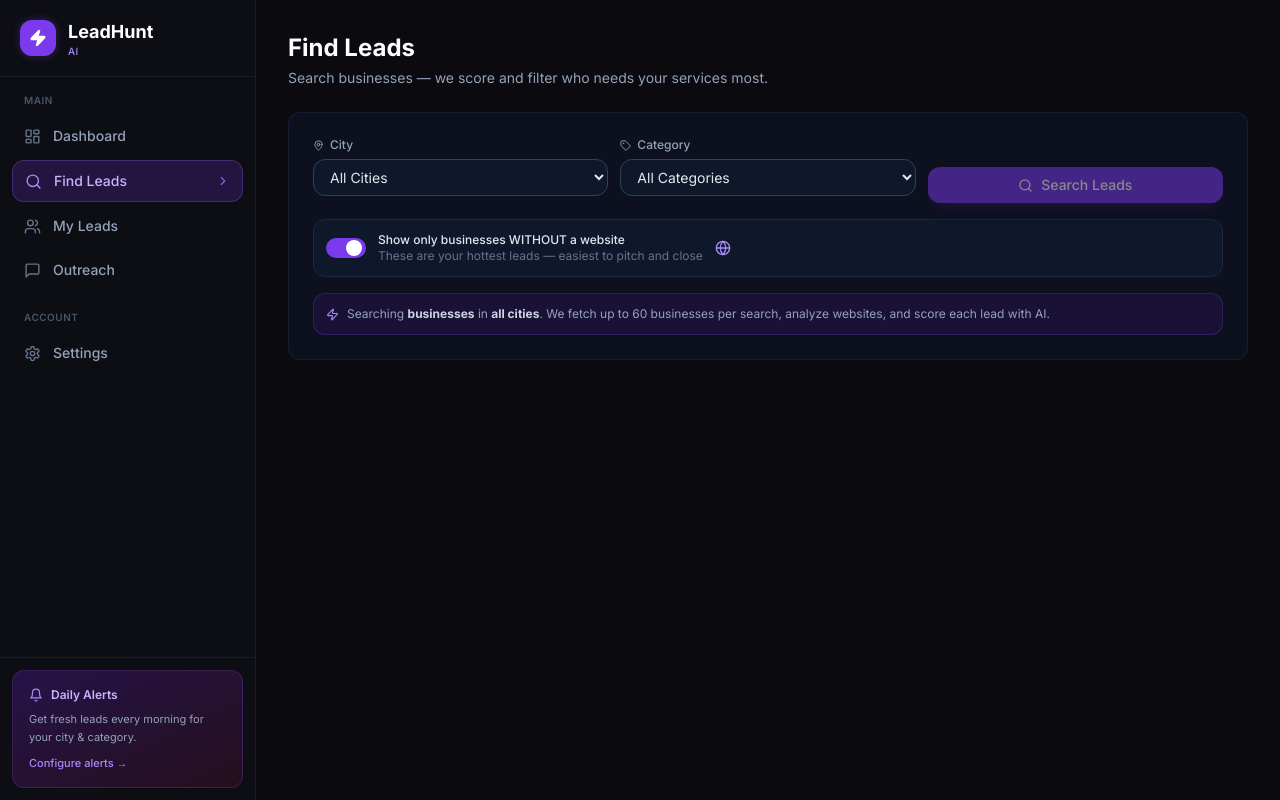
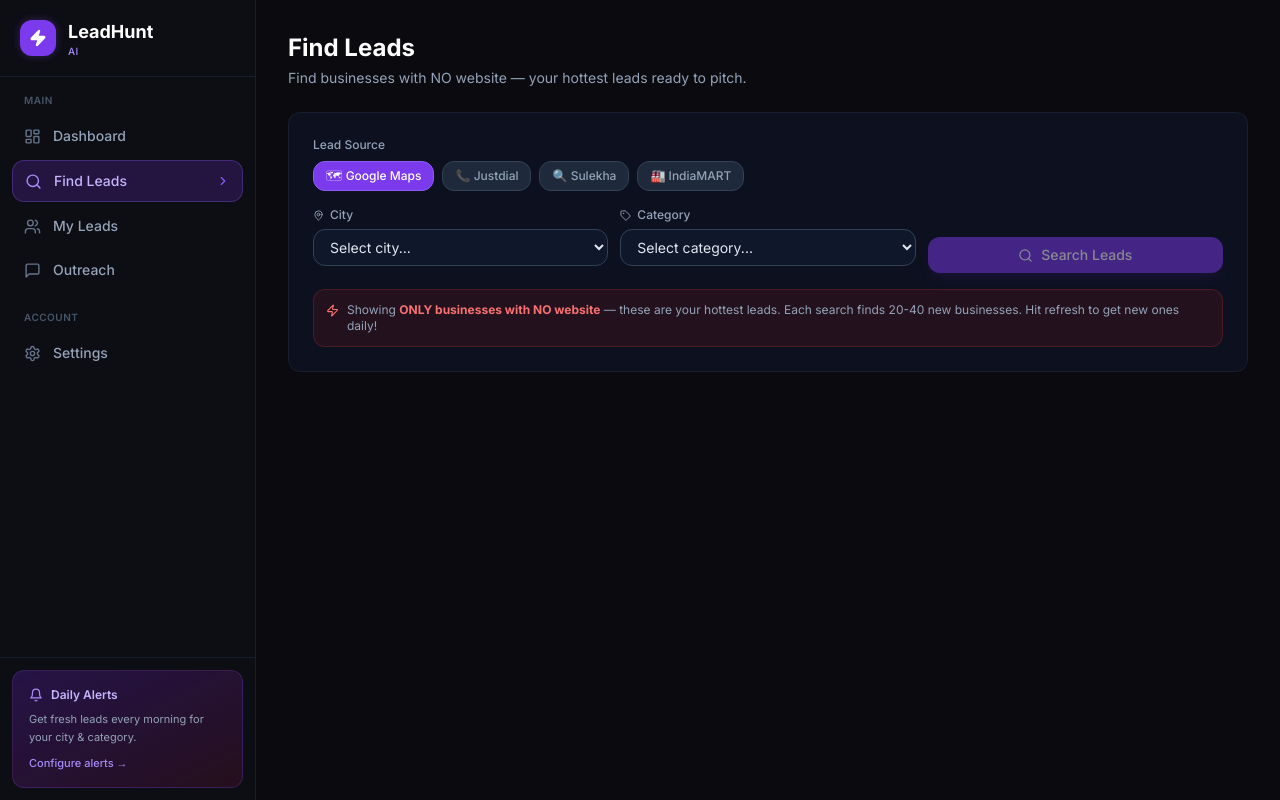
Before and after one commit to amuthavananloyolabsc-oss/leadhunt-ai, a Next.js app: page /search in a window 1280 px wide. Built offline with nearby package versions, Linux system fonts and the light colour scheme.

Commit message:
show only no-website leads, add sources, quick category buttons

```diff
--- a/src/app/search/page.tsx
+++ b/src/app/search/page.tsx
@@ -1,20 +1,26 @@
 'use client';
 
 import { useState } from 'react';
-import { Search, Zap, MapPin, Tag, Loader2, RefreshCw, Globe } from 'lucide-react';
-import { CITIES, CATEGORIES, cn, getLabelColor } from '@/lib/utils';
+import { Search, Zap, MapPin, Tag, Loader2, RefreshCw } from 'lucide-react';
+import { CITIES, CATEGORIES, cn } from '@/lib/utils';
 import { LeadCard } from '@/components/leads/lead-card';
 import { toast } from 'sonner';
 import type { Lead } from '@/types';
 
+const SOURCES = [
+  { value: 'google_maps', label: '🗺 Google Maps' },
+  { value: 'justdial', label: '📞 Justdial' },
+  { value: 'sulekha', label: '🔍 Sulekha' },
+  { value: 'indiamart', label: '🏭 IndiaMART' },
+];
+
 export default function SearchPage() {
   const [city, setCity] = useState('');
   const [category, setCategory] = useState('');
-  const [onlyNoWebsite, setOnlyNoWebsite] = useState(true);
   const [loading, setLoading] = useState(false);
   const [leads, setLeads] = useState<Lead[]>([]);
-  const [fromCache, setFromCache] = useState(false);
   const [searched, setSearched] = useState(false);
+  const [activeSource, setActiveSource] = useState('google_maps');
 
   const handleSearch = async (forceRefresh = false) => {
     if (!city || !category) {
@@ -28,16 +34,15 @@
       const res = await fetch('/api/search', {
         method: 'POST',
         headers: { 'Content-Type': 'application/json' },
-        body: JSON.stringify({ city, category, forceRefresh }),
+        body: JSON.stringify({ city, category, forceRefresh, source: activeSource }),
       });
       const data = await res.json();
       if (!res.ok) throw new Error(data.error || 'Search failed');
-      const allLeads: Lead[] = data.leads || [];
-      const filtered = onlyNoWebsite ? allLeads.filter(l => !l.hasWebsite) : allLeads;
-      setLeads(filtered);
-      setFromCache(data.fromCache);
+      // Only show leads WITHOUT website
+      const noWebsiteLeads = (data.leads || []).filter((l: Lead) => !l.hasWebsite);
+      setLeads(noWebsiteLeads);
       setSearched(true);
-      toast.success('Found ' + filtered.length + ' leads' + (onlyNoWebsite ? ' without website' : '') + ' in ' + city);
+      toast.success('Found ' + noWebsiteLeads.length + ' businesses WITHOUT a website in ' + city + '!');
     } catch (err: any) {
       toast.error(err.message || 'Search failed');
     } finally {
@@ -45,25 +50,50 @@
     }
   };
 
-  const hotLeads = leads.filter(l => l.aiLabel === 'hot');
-  const warmLeads = leads.filter(l => l.aiLabel === 'warm');
-  const coldLeads = leads.filter(l => l.aiLabel === 'cold');
-
   return (
     <div className="p-4 md:p-8 space-y-4 md:space-y-6">
       <div>
         <h1 className="text-xl md:text-2xl font-bold text-white">Find Leads</h1>
-        <p className="text-slate-400 text-xs md:text-sm mt-1">Search businesses — we score and filter who needs your services most.</p>
+        <p className="text-slate-400 text-xs md:text-sm mt-1">
+          Find businesses with NO website — your hottest leads ready to pitch.
+        </p>
       </div>
 
       <div className="card-glass p-4 md:p-6 space-y-4">
+
+        {/* Source selector */}
+        <div>
+          <label className="text-xs font-medium text-slate-400 mb-2 block">Lead Source</label>
+          <div className="flex gap-2 flex-wrap">
+            {SOURCES.map(s => (
+              <button
+                key={s.value}
+                onClick={() => setActiveSource(s.value)}
+                className={cn(
+                  'px-3 py-1.5 rounded-lg text-xs font-medium transition-all border',
+                  activeSource === s.value
+                    ? 'bg-violet-600 text-white border-violet-500'
+                    : 'bg-slate-800 text-slate-400 border-slate-700 hover:text-slate-200'
+                )}
+              >
+                {s.label}
+              </button>
+            ))}
+          </div>
+          {activeSource !== 'google_maps' && (
+            <p className="text-xs text-amber-400 mt-2">
+              ⚠ {activeSource === 'justdial' ? 'Justdial' : activeSource === 'sulekha' ? 'Sulekha' : 'IndiaMART'} uses simulated data — real scraping requires a paid proxy service.
+            </p>
+          )}
+        </div>
+
         <div className="grid grid-cols-1 md:grid-cols-3 gap-3">
           <div className="space-y-1.5">
             <label className="text-xs font-medium text-slate-400 flex items-center gap-1.5">
               <MapPin size={11} /> City
             </label>
             <select className="select text-sm" value={city} onChange={e => setCity(e.target.value)}>
-              <option value="">All Cities</option>
+              <option value="">Select city...</option>
               {CITIES.map(c => <option key={c} value={c}>{c}</option>)}
             </select>
           </div>
@@ -73,7 +103,7 @@
               <Tag size={11} /> Category
             </label>
             <select className="select text-sm" value={category} onChange={e => setCategory(e.target.value)}>
-              <option value="">All Categories</option>
+              <option value="">Select category...</option>
               {CATEGORIES.map(c => <option key={c} value={c}>{c}</option>)}
             </select>
           </div>
@@ -92,7 +122,7 @@
                 }
               </button>
               {searched && (
-                <button className="btn-secondary" onClick={() => handleSearch(true)} disabled={loading}>
+                <button className="btn-secondary" onClick={() => handleSearch(true)} disabled={loading} title="Get fresh leads">
                   <RefreshCw size={15} />
                 </button>
               )}
@@ -100,31 +130,11 @@
           </div>
         </div>
 
-        <div className="flex items-center gap-3 p-3 bg-slate-900 rounded-lg border border-slate-800">
-          <button
-            onClick={() => setOnlyNoWebsite(!onlyNoWebsite)}
-            className={cn(
-              'w-10 h-5 rounded-full transition-all relative shrink-0',
-              onlyNoWebsite ? 'bg-violet-600' : 'bg-slate-700'
-            )}
-          >
-            <div className={cn(
-              'w-4 h-4 rounded-full bg-white absolute top-0.5 transition-all',
-              onlyNoWebsite ? 'left-5' : 'left-0.5'
-            )} />
-          </button>
-          <div>
-            <p className="text-xs font-medium text-slate-200">Show only businesses WITHOUT a website</p>
-            <p className="text-xs text-slate-500">These are your hottest leads — easiest to pitch and close</p>
-          </div>
-          <Globe size={16} className={onlyNoWebsite ? 'text-violet-400' : 'text-slate-600'} />
-        </div>
-
-        <div className="flex items-start gap-2 bg-violet-900/20 border border-violet-500/20 rounded-lg p-3 text-xs text-slate-400">
-          <Zap size={13} className="text-violet-400 mt-0.5 shrink-0" />
+        <div className="flex items-start gap-2 bg-red-900/20 border border-red-500/20 rounded-lg p-3 text-xs text-slate-400">
+          <Zap size={13} className="text-red-400 mt-0.5 shrink-0" />
           <p>
-            Searching <strong className="text-slate-300">{category || 'businesses'}</strong> in <strong className="text-slate-300">{city || 'all cities'}</strong>.
-            We fetch up to 60 businesses per search, analyze websites, and score each lead with AI.
+            Showing <strong className="text-red-400">ONLY businesses with NO website</strong> — these are your hottest leads.
+            Each search finds 20-40 new businesses. Hit refresh to get new ones daily!
           </p>
         </div>
       </div>
@@ -132,61 +142,53 @@
       {loading && (
         <div className="card-glass p-12 text-center">
           <Loader2 size={36} className="animate-spin text-violet-400 mx-auto mb-4" />
-          <p className="text-slate-400 text-sm">Searching and analyzing businesses...</p>
-          <p className="text-xs text-slate-600 mt-2">This may take 30-60 seconds</p>
+          <p className="text-slate-400 text-sm">Searching for businesses without websites...</p>
+          <p className="text-xs text-slate-600 mt-2">Analyzing each business — this takes 30-60 seconds</p>
         </div>
       )}
 
       {searched && !loading && leads.length === 0 && (
         <div className="card-glass p-12 text-center">
-          <p className="text-slate-300 font-medium mb-2">No leads found</p>
-          <p className="text-slate-500 text-sm">Try turning off the no-website filter or search a different city/category.</p>
+          <p className="text-slate-300 font-medium mb-2">No leads without websites found</p>
+          <p className="text-slate-500 text-sm">All businesses in this search have websites. Try a different category or city, or hit refresh.</p>
+          <button onClick={() => handleSearch(true)} className="btn-primary mt-4 mx-auto">
+            <RefreshCw size={14} /> Try Fresh Search
+          </button>
         </div>
       )}
 
       {leads.length > 0 && !loading && (
-        <div className="space-y-5">
+        <div className="space-y-4">
           <div className="flex items-center gap-3 flex-wrap">
-            <span className="text-sm text-slate-400">
-              <span className="text-white font-semibold">{leads.length}</span> leads found
-              {onlyNoWebsite && <span className="text-red-400 ml-1">(no website)</span>}
-            </span>
-            <span className="badge bg-red-500/20 text-red-400 border-red-500/30">🔥 {hotLeads.length} Hot</span>
-            <span className="badge bg-amber-500/20 text-amber-400 border-amber-500/30">🌡 {warmLeads.length} Warm</span>
-            <span className="badge bg-blue-500/20 text-blue-400 border-blue-500/30">❄ {coldLeads.length} Cold</span>
-            {fromCache && (
-              <button onClick={() => handleSearch(true)} className="text-xs text-violet-400 ml-auto">
-                Refresh data
-              </button>
-            )}
+            <div className="flex-1">
+              <span className="text-white font-bold text-lg">{leads.length}</span>
+              <span className="text-slate-400 text-sm ml-2">businesses found WITHOUT a website in {city}</span>
+            </div>
+            <button onClick={() => handleSearch(true)} className="btn-secondary text-xs">
+              <RefreshCw size={12} /> Get Fresh Leads
+            </button>
           </div>
 
-          {hotLeads.length > 0 && (
-            <div>
-              <h3 className="text-xs font-bold text-red-400 uppercase tracking-wider mb-3">🔥 Hot Leads — Act Now</h3>
-              <div className="grid grid-cols-1 md:grid-cols-2 gap-3">
-                {hotLeads.map(lead => <LeadCard key={lead.id} lead={lead} />)}
-              </div>
+          <div className="grid grid-cols-1 md:grid-cols-2 gap-3">
+            {leads.map(lead => <LeadCard key={lead.id} lead={lead} />)}
+          </div>
+
+          <div className="card-glass p-4 bg-violet-900/10 border-violet-500/20 text-center">
+            <p className="text-sm text-slate-300 mb-3">
+              Want more leads? Search a different category or city!
+            </p>
+            <div className="flex gap-2 justify-center flex-wrap">
+              {['Restaurants', 'Clinics', 'Gyms', 'Salons', 'Schools'].map(cat => (
+                <button
+                  key={cat}
+                  onClick={() => { setCategory(cat); }}
+                  className="badge bg-violet-500/20 text-violet-400 border-violet-500/30 cursor-pointer hover:bg-violet-500/30 text-xs py-1 px-3"
+                >
+                  {cat}
+                </button>
+              ))}
             </div>
-          )}
-
-          {warmLeads.length > 0 && (
-            <div>
-              <h3 className="text-xs font-bold text-amber-400 uppercase tracking-wider mb-3">🌡 Warm Leads</h3>
-              <div className="grid grid-cols-1 md:grid-cols-2 gap-3">
-                {warmLeads.map(lead => <LeadCard key={lead.id} lead={lead} />)}
-              </div>
-            </div>
-          )}
-
-          {coldLeads.length > 0 && (
-            <div>
-              <h3 className="text-xs font-bold text-blue-400 uppercase tracking-wider mb-3">❄ Cold Leads</h3>
-              <div className="grid grid-cols-1 md:grid-cols-2 gap-3">
-                {coldLeads.map(lead => <LeadCard key={lead.id} lead={lead} />)}
-              </div>
-            </div>
-          )}
+          </div>
         </div>
       )}
     </div>
```
